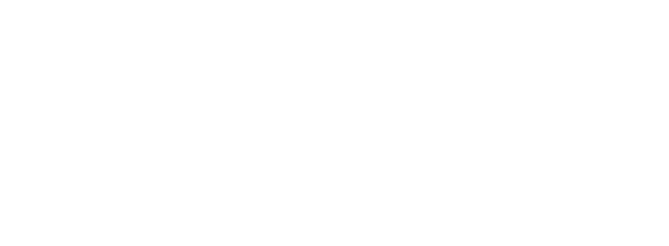
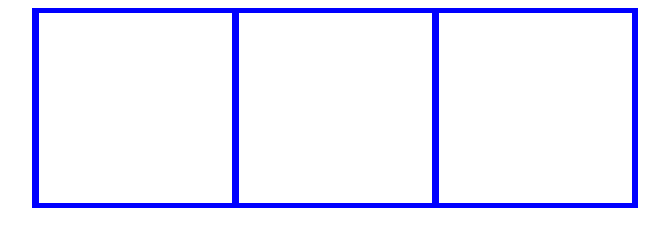
Before and after one commit to Al101020/13-2.06_DZ, a website built with webpack: page src/index.html in a window 1280 px wide. Shown: the whole page, without its empty margins (305-974 px from the left). Built offline with nearby package versions, Linux system fonts and the light colour scheme.

Commit message:
commit-2

```diff
--- /dev/null
+++ b/src/components/board/board.js
@@ -0,0 +1,49 @@
+// import "./board.css";
+
+// console.log('board.js')
+
+function createBoard() {
+  const divBoard = document.createElement('div');
+  divBoard.style.display = 'flex';
+  divBoard.style.backgroundColor = 'blue';
+  divBoard.style.marginLeft = 'auto';
+  divBoard.style.marginRight = 'auto';
+  divBoard.style.width = '600px';
+  divBoard.style.height = '200px';
+  divBoard.style.paddingLeft = '3px';
+  divBoard.style.paddingRight = '3px';
+
+  divBoard.classList.add('board');
+  // document.body.appendChild(divBoard);
+
+  const divСolumn1 = document.createElement('div');
+  divСolumn1.style.display = 'flex';
+  divСolumn1.style.backgroundColor = '#FFFFFF';
+  divСolumn1.style.margin = 'auto';
+  divСolumn1.style.width = '193px';
+  divСolumn1.style.height = '190px';
+  divСolumn1.classList.add('board');
+  divBoard.appendChild(divСolumn1);
+
+  const divСolumn2 = document.createElement('div');
+  divСolumn2.style.display = 'flex';
+  divСolumn2.style.backgroundColor = '#FFFFFF';
+  divСolumn2.style.margin = 'auto';
+  divСolumn2.style.width = '193px';
+  divСolumn2.style.height = '190px';
+  divСolumn2.classList.add('board');
+  divBoard.appendChild(divСolumn2);
+
+  const divСolumn3 = document.createElement('div');
+  divСolumn3.style.display = 'flex';
+  divСolumn3.style.backgroundColor = '#FFFFFF';
+  divСolumn3.style.margin = 'auto';
+  divСolumn3.style.width = '193px';
+  divСolumn3.style.height = '190px';
+  divСolumn3.classList.add('board');
+  divBoard.appendChild(divСolumn3);
+
+  document.body.appendChild(divBoard);
+}
+
+createBoard();
--- a/src/index.html
+++ b/src/index.html
@@ -8,9 +8,6 @@
     <title>Document</title>
 </head>
 
-<body>
-    <div class="board">
-    </div>
-</body>
+<body></body>
 
 </html>
--- a/src/index.js
+++ b/src/index.js
@@ -1,5 +1,3 @@
-import './css/style.css';
+// TODO: write your code in app.js
 
 import './js/app';
-
-// TODO: write your code in app.js
--- a/src/js/app.js
+++ b/src/js/app.js
@@ -1,4 +1,6 @@
 // TODO: write code here
 // import { mdConvert } from 'md-converter';
 
-console.log('app.js bundled');
+// console.log('app.js bundled');
+
+import '../components/board/board';
```
Also changed, not shown: src/css/style.css (deleted, +0 -108 lines).
